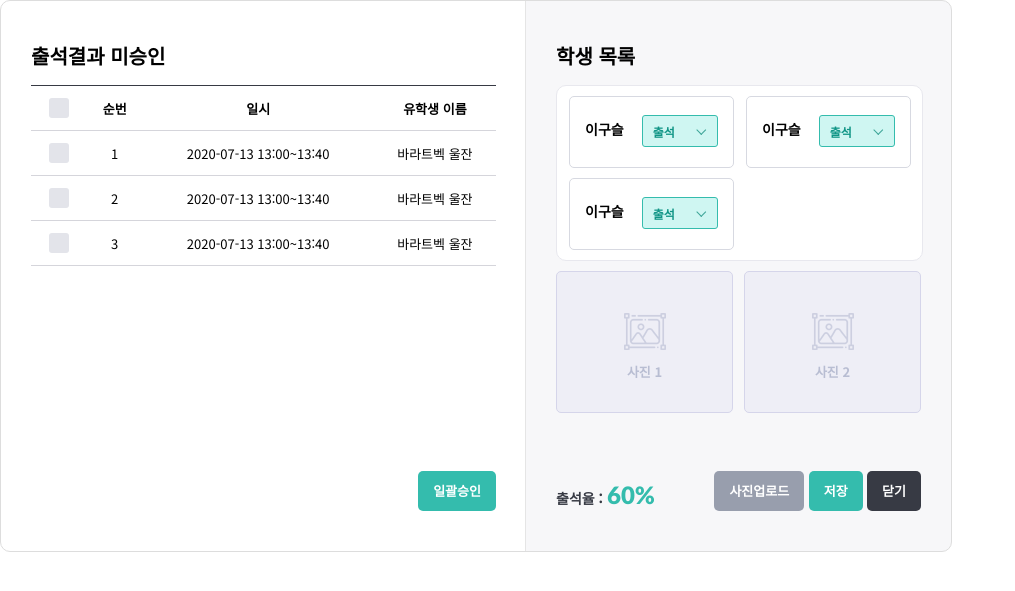
After one commit to LeeGuSeul/e-globalzone, a PHP site: page /pop_not_appr.php in a window 1280 px wide. The commit adds this page. Shown: the top 591 px of the page, without its empty margins (0-1015 px from the left). Run offline with PHP 8.4, Linux system fonts and the light colour scheme; some libraries are stand-ins or nearby versions.

Commit message:
Admin Complete

```diff
--- a/css/content.css
+++ b/css/content.css
@@ -81,11 +81,16 @@ table.student_manage_table td:first-child {background:#fff;}
 /********************* POPUP *********************/
 .popup {padding:40px; border-radius:10px; background:#fff; border:1px solid #ddd;}
 .popup p.tit {font-size:25px; font-weight:600; margin-bottom:15px;}
-.popup .btn_area {width:100%; margin-top:30px; text-align: center;}
+.popup .btn_area {width:100%; margin-top:30px; text-align: center; display:inline-block;}
 .popup .btn_area.right {text-align: right;}
-.popup .btn_area a {display:inline-block; padding:0 20px; height:40px; line-height:40px; background:#373a44; border-radius:5px; font-size:13px; color:#fff; }
-.popup .btn_area a.mint {background:#34bcad;}
-.popup .btn_area a.blue {background:#2050e6;}
+.popup .btn_area a,
+.popup .btn_area div {cursor:pointer; display:inline-block; padding:0 15px; height:40px; line-height:40px; background:#373a44; border-radius:5px; font-size:13px; color:#fff; font-weight:600;}
+.popup .btn_area .mint {background:#34bcad;}
+.popup .btn_area .blue {background:#2050e6;}
+.popup .btn_area .gray {background:#989ead; color:#fff;}
+.popup .btn_area .white {background:#fff; color:#373a44; border:1px solid #d7d9e1;}
+.popup .btn_area .left {float:left;}
+.popup .btn_area .right {float:right;}
 /* SCROLL */
 .popup .scroll_area {width:98%;height:250px;overflow-x: hidden;overflow-y: auto;padding-right:10px;}
 .popup .scroll_area::-webkit-scrollbar {width:5px;}
@@ -112,6 +117,10 @@ table.pop_table thead th {background:#f2f2f4; font-weight:600; border-top:1px so
 table.pop_table2 {width:100%; border-collapse:collapse; text-align:center; font-size:13px; border-top:1px solid #2050e6; }
 table.pop_table2 th,
 table.pop_table2 td { border-bottom:1px solid #d5d5db; padding:12px 0;}
+/* 변경 필요 */
+table.pop_table3 {width:100%; border-collapse:collapse; text-align:center; font-size:13px; border-top:1px solid #373a44; }
+table.pop_table3 th,
+table.pop_table3 td { border-bottom:1px solid #d5d5db; padding:12px 0;}
 /* 스케줄 입력 */
 .popup.sch {width:700px;}
 .popup.sch .select_area {width:100%; display:inline-block; margin:25px 0;}
@@ -126,6 +135,68 @@ table.pop_table2 td { border-bottom:1px solid #d5d5db; padding:12px 0;}
 .popup.sch .select_area .area span {display:inline-block; height: 53px; line-height: 53px; margin-top: -45px; vertical-align: middle;}
 .popup.sch .select_area .area.student .edd-root {width:175px;}
 .regist_btn {display: inline-block;background: #222;width: 53px;height: 50px;vertical-align: bottom;margin-top: 25px;color: #fff;text-align: center;line-height: 50px;border-radius: 5px; cursor:pointer; font-size:14px;}
+/* 신청 학생 명단보기 */
+.popup.enrol {width:500px; text-align:left; color:#373a44; font-weight:600;}
+.popup.enrol .top {display:inline-block; width:100%;}
+.popup.enrol .top .left {float:left;}
+.popup.enrol .top .left p.tit {font-size:24px; margin-bottom:0px;}
+.popup.enrol .top .left p.txt {font-size:14px;}
+.popup.enrol .top .left p.txt span {font-family:'Lato', sans-serif;}
+.popup.enrol .top p.name {float:right; padding:8px 20px; background:#373a44; color:#fff; border-radius:5px;}
+.popup.enrol .area {width:100%; margin-top:35px; border:1px solid #e8e8ee; background:#f7f7f9;}
+.popup.enrol .area ul {display:inline-block;padding-top:12px;}
+.popup.enrol .area ul li {float:left;margin:0 0 12px 12px;width: 232px;}
+.popup.enrol .area ul li .student {height:70px; padding:0 15px 0 25px;background:#fff;border:1px solid #d7d9e1;border-radius:5px;}
+.popup.enrol .area ul li .del_btn,
+.popup.enrol .area ul li .name {float:left;}
+.popup.enrol .area ul li .del_btn {cursor:pointer; margin-top:30px;}
+.popup.enrol .area ul li .name {margin: 22px 0 0 19px;font-size:16px;}
+.popup.enrol .area ul li .edd-root {width:80px;height:32px;line-height:32px;margin: 18px 0 0 35px;border-radius:5px;padding:0;border:1px solid #34bcad;border-radius:3px;background:#cff6f2;color:#109586;}
+.popup.enrol .area ul li .edd-root::after {background:#109586;}
+.popup.enrol .area ul li .edd-option-selected::before {border-bottom: 2px solid #109586; border-left: 2px solid #109586;}
+.popup.enrol .area ul li .edd-option-focused:not(.edd-option-disabled) {color: #109586;}
+.popup.enrol .area ul li .edd-arrow {color:#3ca497; right:9px;}
+.popup.enrol .area ul li .edd-head {cursor:pointer; padding:0 25px 0 10px; }
+.popup.enrol .area ul li .add_student {cursor:pointer; text-align:center; line-height:70px; width:100%;}
+.popup.enrol .area ul li .add_student img {padding:0 5px;}
+/* 출석결과 미입력, 미승인 */
+.popup.not_attend {width:950px; padding:40px 0; display:inline-block; background:url(/global/img/not_attend_bg.gif) repeat-y 0px 50%;}
+.popup.not_attend .left_wrap,
+.popup.not_attend .right_wrap {float:left; position:relative; padding:0 30px; min-height:470px;}
+.popup.not_attend .left_wrap .tit,
+.popup.not_attend .right_wrap .tit {font-size:20px;}
+.popup.not_attend .left_wrap {width:465px;}
+.popup.not_attend .right_wrap {width:365px;}
+.popup.not_attend .student_list {width:100%; border:1px solid #e8e8ee; background:#fff;font-weight:600; border-radius: 10px;}
+.popup.not_attend .student_list ul {display:inline-block;padding-top:10px;}
+.popup.not_attend .student_list ul li {float:left;margin:0 0 10px 12px;width: 165px;}
+.popup.not_attend .student_list ul li .student {height:70px;padding: 0px 15px 0 15px;background:#fff;border:1px solid #d7d9e1;border-radius:5px;}
+.popup.not_attend .student_list ul li .del_btn,
+.popup.not_attend .student_list ul li .name {float:left;}
+.popup.not_attend .student_list ul li .del_btn {cursor:pointer; margin-top:30px;}
+.popup.not_attend .student_list ul li .name {margin: 22px 0 0 0;font-size:14px;}
+.popup.not_attend .student_list ul li .edd-root {width: 76px;height:32px;line-height:32px;margin: 18px 0 0 18px;padding:0;border:1px solid #34bcad;border-radius:3px;background:#cff6f2;color:#109586;}
+.popup.not_attend .student_list ul li .edd-root::after {background:#109586;}
+.popup.not_attend .student_list ul li .edd-option-selected::before {border-bottom: 2px solid #109586; border-left: 2px solid #109586;}
+.popup.not_attend .student_list ul li .edd-option-focused:not(.edd-option-disabled) {color: #109586;}
+.popup.not_attend .student_list ul li .edd-arrow {color:#3ca497; right:9px;}
+.popup.not_attend .student_list ul li .edd-head {cursor:pointer; padding:0 25px 0 10px; }
+.popup.not_attend .student_list ul li .add_student {cursor:pointer; text-align:center; line-height:70px; width:100%;}
+.popup.not_attend .student_list ul li .add_student img {padding:0 5px;}
+.popup.not_attend .btn_area {position:absolute;right:30px; bottom:0;}
+ul.img_file {width:100%; font-size:12px;}
+ul.img_file li {width:100%; height:40px; line-height:40px; overflow:hidden; border-bottom:1px solid #e8e8ee;}
+ul.img_file p {float:left;}
+ul.img_file li p.file_no {color:#000; font-weight:600; margin-left:10px;}
+ul.img_file li p.file_name {cursor: pointer; color:#8f94a4; margin-left:25px;}
+ul.img_file li p.file_name:hover {text-decoration: underline;}
+.img_file div {float:right; width:25px; padding:8px 0; margin-top:8px; cursor: pointer; text-align: center;}
+.img_upload {width:100%;display:inline-block;}
+.img_upload div {float:left; cursor:pointer; font-weight:600; background:#eeeef6 url(/global/img/img_upload_ico.gif) no-repeat center 40%; margin-top:10px; padding-top:90px; height:50px; width:175px; border:1px solid #d5d5ea; border-radius:5px; color:#b8bdd2; font-size:13px; text-align:center;}
+.img_upload div:first-child {margin-right:11px; }
+.attend_rate {position:absolute; left:30px; bottom:2px; font-size:14px; color:#373a44; font-weight:600;}
+.attend_rate span {font-size:24px; color:#34bcad; font-family:'Lato', sans-serif; font-weight:900;}
+
 
 /********************* DEFAULT *********************/
 /* TABLE BTN */
--- a/file/head.php
+++ b/file/head.php
@@ -11,7 +11,6 @@
 	<link rel="stylesheet" href="/global/css/content.css" />
 	<link rel="stylesheet" href="/global/css/flax.css" />
 	<script src = "http://ajax.googleapis.com/ajax/libs/jquery/1.10.2/jquery.min.js"></script>
-	<script src = "/global/js/popup.js"></script>
 	<script src = "/global/js/easydropdown.js"></script>
 	<!-- font -->
 	<link href="https://fonts.googleapis.com/css?family=Noto+Sans+KR:100,300,400,500,700,900&display=swap" rel="stylesheet" />
--- /dev/null
+++ b/pop_not_appr.php
@@ -0,0 +1,123 @@
+<?php include $_SERVER['DOCUMENT_ROOT']."/global/file/head.php"; ?>
+     <!-- // -->
+    <div class="popup not_attend">
+        <div class="left_wrap">
+            <p class="tit">출석결과 미승인</p>
+            <table class="pop_table3">
+                <colgroup>
+                    <col width="12%" span="2"/>
+                </colgroup>
+                <thead>
+                    <tr>
+                        <th scope="col">
+                            <div class="table_check">
+                                <input type="checkbox" id="a0" name="" />
+                                <label for="a0"></label>
+                            </div>
+                        </th>
+                        <th scope="col">순번</th>
+                        <th scope="col">일시</th>
+                        <th scope="col">유학생 이름</th>
+                    </tr>
+                </thead>
+                <tbody>
+                    <tr>
+                        <td>
+                            <div class="table_check">
+                                <input type="checkbox" id="a1" name="" />
+                                <label for="a1"></label>
+                            </div>
+                        </td>
+                        <td>1</td>
+                        <td>2020-07-13 13:00~13:40</td>
+                        <td>바라트벡 울잔</td>
+                    </tr>
+                    <tr>
+                        <td>
+                            <div class="table_check">
+                                <input type="checkbox" id="a2" name="" />
+                                <label for="a2"></label>
+                            </div>
+                        </td>
+                        <td>2</td>
+                        <td>2020-07-13 13:00~13:40</td>
+                        <td>바라트벡 울잔</td>
+                    </tr>
+                    <tr>
+                        <td>
+                            <div class="table_check">
+                                <input type="checkbox" id="a3" name="" />
+                                <label for="a3"></label>
+                            </div>
+                        </td>
+                        <td>3</td>
+                        <td>2020-07-13 13:00~13:40</td>
+                        <td>바라트벡 울잔</td>
+                    </tr>
+                </tbody>
+            </table>
+            <div class="btn_area right">
+                <a href="" class="bbtn mint">일괄승인</a>
+            </div>
+        </div>
+
+        <div class="right_wrap">
+            <p class="tit">학생 목록</p>
+            <!-- -->
+            <div class="student_list">
+                <ul>
+                    <li>
+                        <div class="student">
+                            <p class="name">이구슬</p>
+                            <select name="catgo" class="dropdown">
+                                <option value="attendance">출석</option>
+                                <option value="absent">결석</option>
+                            </select>
+                        </div>
+                    </li>
+                    <li>
+                        <div class="student">
+                            <p class="name">이구슬</p>
+                            <select name="catgo" class="dropdown">
+                                <option value="attendance">출석</option>
+                                <option value="absent">결석</option>
+                            </select>
+                        </div>
+                    </li>
+                    <li>
+                        <div class="student">
+                            <p class="name">이구슬</p>
+                            <select name="catgo" class="dropdown">
+                                <option value="attendance">출석</option>
+                                <option value="absent">결석</option>
+                            </select>
+                        </div>
+                    </li>
+                </ul>
+            </div>
+
+            <!-- -->
+
+            <div class="img_upload">
+                <div>사진 1</div>
+                <div>사진 2</div>
+            </div>
+
+            <p class="attend_rate">출석율 : <span>60%</span></p>
+
+            <div class="btn_area right">
+                <a href="" class="bbtn gray">사진업로드</a>
+                <a href="" class="bbtn mint">저장</a>
+                <a href="" class="bbtn">닫기</a>
+            </div>
+
+            <script src = "/global/js/easydropdown.js"></script>
+            <script>
+                easydropdown.all();
+            </script>
+
+        </div>
+
+    </div>
+    <!-- // -->
+<?php include $_SERVER['DOCUMENT_ROOT']."/global/file/footer.php"; ?>
--- a/pop_student_contact.php
+++ b/pop_student_contact.php
@@ -1,7 +1,7 @@
 <?php include $_SERVER['DOCUMENT_ROOT']."/global/file/head.php"; ?>
      <!-- // -->
     <div class="popup contact">
-        <p class="tit">한국인 학생 등록 승인</p>
+        <p class="tit">유학생 연락처 정보</p>
         <div class="scroll_area">
             <table class="pop_table">
                 <thead>
```
Also changed, not shown: pop_not_attend.php (added, +104 -0 lines), pop_student_enrol.php (added, +62 -0 lines), img/add_student_ico.gif (added), img/enrol_del_btn.gif (added), img/img_list_del.gif (added), img/img_upload_ico.gif (added), img/not_attend_bg.gif (added), img/select_arrow_green.gif (added), img/select_arrow_yellow.gif (added).
